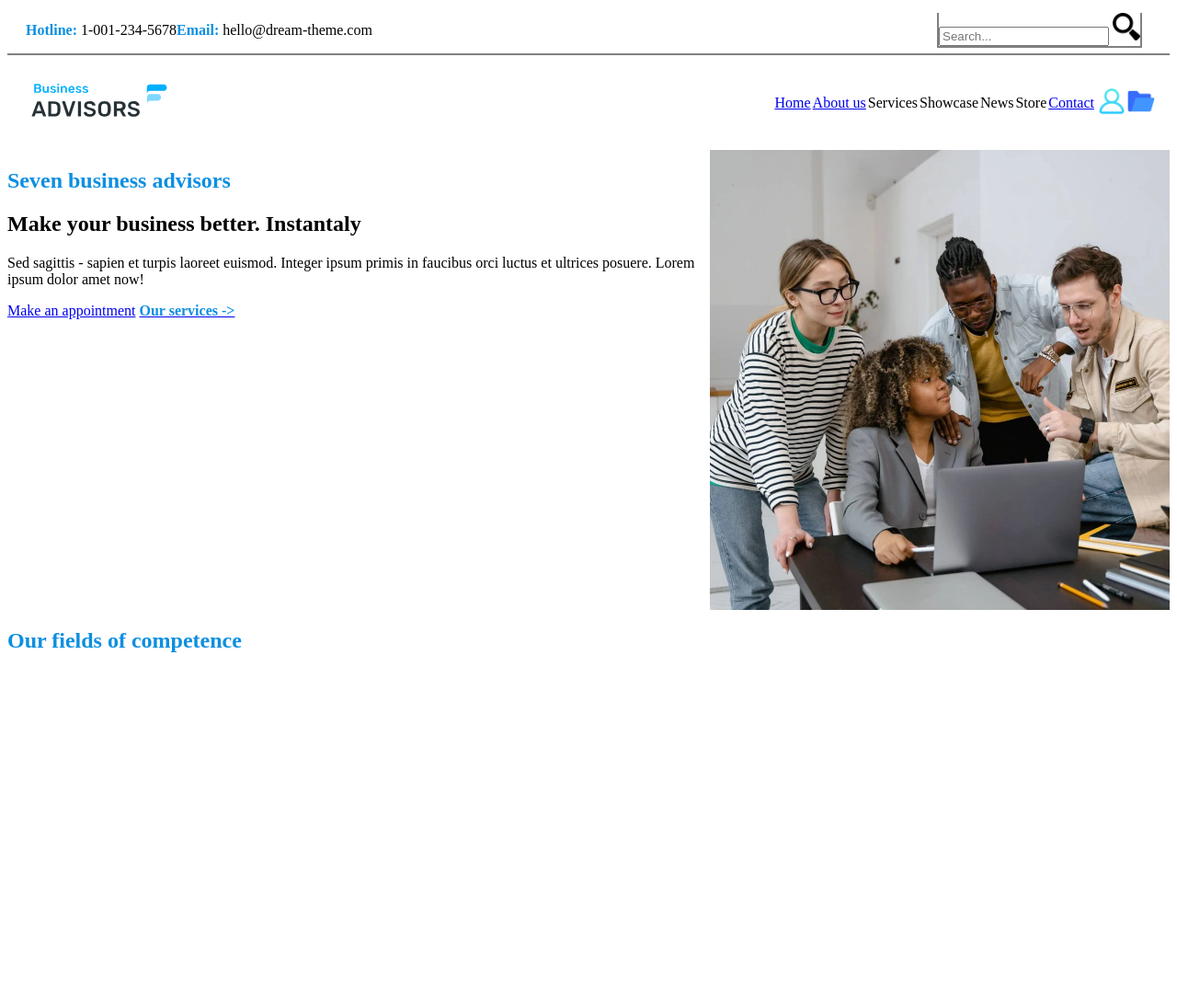
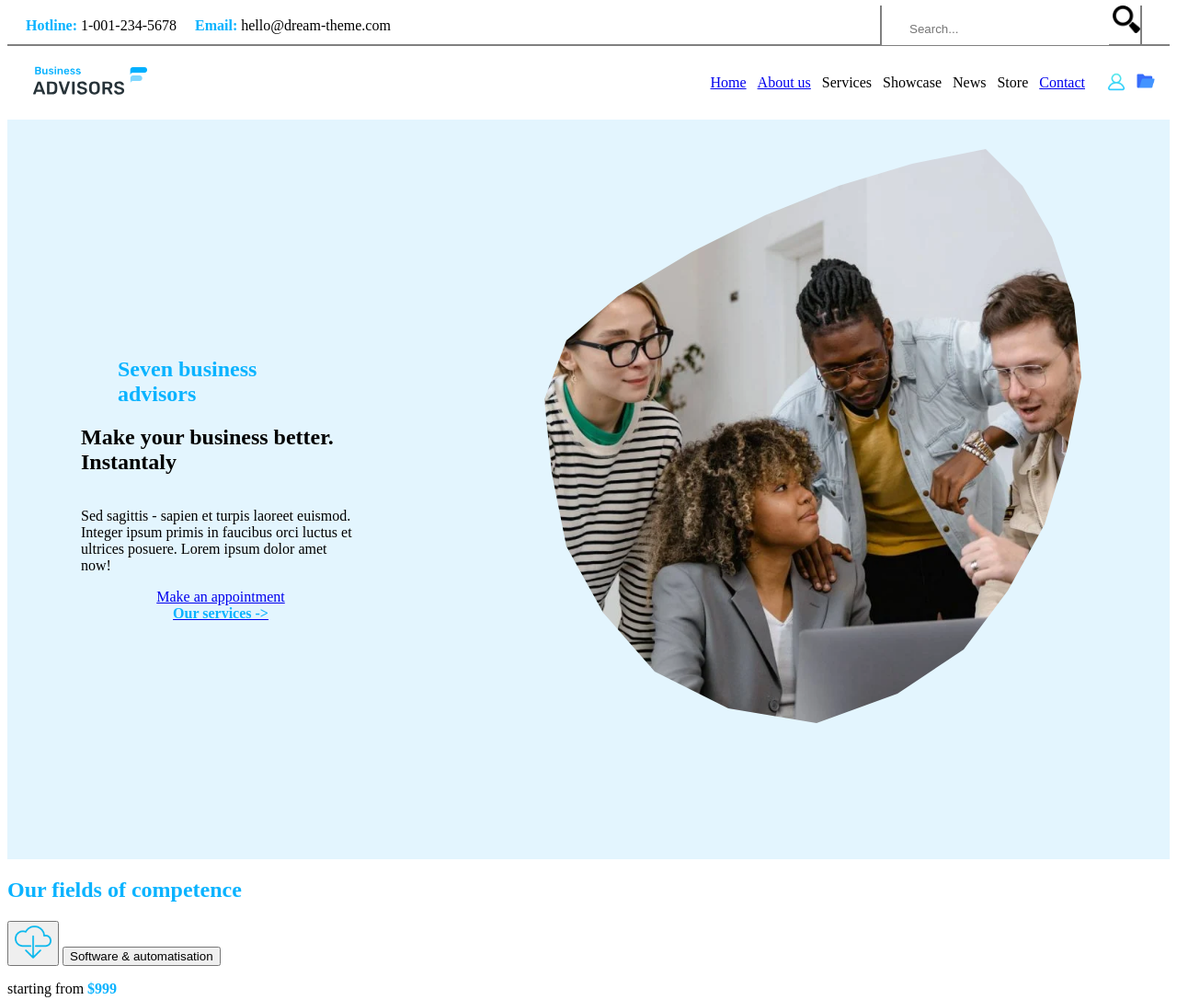
Before and after one commit to Alvarez-Dylan/primerParcial, a plain HTML site: page index.html in a window 1280 px wide. Shown: the top 1087 px of the page at 92% size. Before the commit the page ends 800 px from the top, so only its background shows below. Drawn offline with Linux system fonts and the light colour scheme.

Commit message:
section 1 y header fixeado

```diff
--- /dev/null
+++ b/header.css
@@ -0,0 +1,82 @@
+header{
+    width: 100%;
+    background-color: #ffffff;
+}
+
+.parrafos-header{
+    align-items: center;
+}
+header button {
+    padding: 10px;
+    background: none;
+    border: none;
+    padding: 0;
+    cursor: pointer;
+    outline: none;
+
+}
+
+.top-bar{
+    height: 40px;
+    width: auto;
+    display: flex;
+    flex-direction: row;
+    justify-content: space-between;
+    align-items: center;
+    border-bottom: 2px solid gray;
+}
+input{
+
+    height: 100%;
+    box-sizing: border-box;
+    padding-left: 30px;
+    padding-right: 40px;
+    padding-bottom: 10px;
+    width: auto;
+    border: none;
+    align-content: center;
+
+}
+.barraDeNavegacion-header{
+
+    align-items: center;
+    margin-right: 30px;
+    display: flex;
+    border-bottom: 1px solid gray;
+    border-left: 2px solid gray;
+    border-right: 2px solid gray;
+    position: relative;
+}
+
+header .main-header{
+    height: 80px;
+    display: flex;
+    gap: 10px 10px;
+    flex-direction: row;
+    justify-content: space-between;
+    margin-left: 25px;
+    margin-right: 25px;
+    align-items: center;
+
+}
+.parrafos-header{
+    display: flex;
+    gap: 20px 20px;
+    margin-left: 20px;
+
+
+}
+
+#barraDeNavegacion{
+    width: 100%;
+    display: flex;
+    gap: 10px;
+    }
+
+nav ul{
+    list-style: none;
+    display: flex;
+    flex-direction: row;
+    justify-content: space-around;
+    align-items: center;
+}
--- a/index.html
+++ b/index.html
@@ -5,6 +5,7 @@
     <meta name="viewport" content="width=device-width, initial-scale=1.0">
     <meta lang="es">
     <link rel="stylesheet" href="styles.css">
+    <link rel="stylesheet" href="header.css">
     <meta name="primerParcial" content="Maquetacion de una Landing Page para el Primer Parcial">
     <meta name="author" content="Dylan Darel Alvarez Pabon">
     <title>The7: Bussiness Advisors - Theme Demo Dylan</title>
@@ -22,12 +23,10 @@
                     <input type="search" name="q" placeholder="Search...">
                     <button><img src="imagenes/lupaNav.png" alt="Lupa de busqueda" width="30" height="30">
                 </form>
-
              </div>
-
         </div>
         <div class="main-header">
-        <button><img src="imagenes/logo.svg" alt="imagen del logo" width="150" height="100"></button>
+        <button><img src="imagenes/logo.svg" alt="imagen del logo" width="130" height="33,87"></button>
         <nav>
             <ul id="barraDeNavegacion">
                 <li><a href="#">Home</a></li>
@@ -37,28 +36,39 @@
                 <li>News</li>
                 <li>Store</li>
                 <li><a href="#">Contact</a></li>
-                <li></li><button><img src="imagenes/perfilNav.png" alt="" width="30" height="30"></button></li>
-                <li><button><img src="imagenes/carpetaNav.png" alt="" width="30" height="30"></button></li>
+                <li></li><button><img src="imagenes/perfilNav.png" alt="" width="20" height="20"></button></li>
+                <li><button><img src="imagenes/carpetaNav.png" alt="" width="20" height="20"></button></li>
             </ul>
         </nav>
             </div>
     </header>
     <main>
         <section id="primeraSection">
-            <div class="parrafos-section">
+            <div id="parrafos-section1">
                 <h1><b>Seven business advisors</b></h1>
+                <div></div>
                 <h2>Make your business better. Instantaly</h2>
                 <p>Sed sagittis - sapien et turpis laoreet euismod. Integer ipsum primis in faucibus orci luctus et ultrices posuere. Lorem ipsum dolor amet now!</p>
                 <a href="#">Make an appointment</a>
+
                 <a href="#"><b>Our services -></b></a>
             </div>
-            <img src="imagenes/reunionNegocios.webp" alt="Personas en una reunion de Negocios" width="500" height="500">
+            <div id="sec1imgs">
+            <img id="imagenSec1" src="imagenes/reunionNegocios.webp" alt="Personas en una reunion de Negocios" width="800" height="800">
+            <!--<img id="imgRelativeSec1" src="imagenes/section1posision1.svg" alt="" width="270" height="270">
+            <img id="imgRelativeSec2" src="imagenes/section1posision3.svg" alt="" width="270" height="270"> -->
+            </div>
 
         </section>
         <section id="segundaSection">
             <h2><b>Our fields of competence</b></h2>
             <div class="contenedor-flex-2da">
-                <div></div>
+                <div>
+                    <button><img src="imagenes/nube.png" alt="" width="40" height="40"></button>
+                    <button>Software & automatisation</button>
+                    <p>starting from <b>$999</b></p>
+                    <button>Learn more</button>
+                </div>
                 <div></div>
                 <div></div>
             </div>
@@ -66,6 +76,12 @@
 
         </section>
         <section id="terceraSection">
+            <img src="imagenes/equipoUnido.webp" alt="Grupo manos de personas poniendose de acuerdo" width="500" height="500">
+            <nav>
+                <h2>Let's figure out how we can improve your business!</h2>
+                <p>Sed sagittis – sapien et turpis laoreet euismod. Integer ipsum primis in faucibus orci luctus et ultrices posuere.</p>
+
+            </nav>
 
         </section>
         <section id="cuartaSection">
@@ -78,7 +94,7 @@
 
         </section>
         <footer>
-
+            Este es un footer
         </footer>
     </main>
 
--- a/styles.css
+++ b/styles.css
@@ -2,63 +2,76 @@ ul{
     margin: 0;
     padding: 10px;
 }
+h1{
+    margin:0;
+    padding: 0%;
+}
 
-header button {
-    background: none;
-    border: none;
-    padding: 0;
-    cursor: pointer;
-    outline: none;
+ b{
+    color: #0ab3ff;
+}
+#primeraSection{
+    width: auto;
+    height: 698,71;
+    display: flex;
+    background-color: #e3f5fe;
 
 }
+#imagenSec1{
+    clip-path: polygon(
+  75% 4%, 65% 6%, 55% 9%, 45% 13%, 35% 18%, 25% 24%, 18% 30%,
+  15% 38%, 16% 48%, 18% 58%, 23% 67%, 30% 75%, 40% 80%,
+  52% 82%, 63% 78%, 72% 72%, 78% 64%, 83% 55%, 86% 45%,
+  88% 35%, 87% 25%, 84% 16%, 80% 9%);
 
-header .top-bar{
+  align-items: center;
 
+}
+#parrafos-section1{
+    width: 40%;
+    align-items: center;
+    align-self: center;
+    padding: 30px 0px 30px 30px;
+    margin: 30px 0px 0px;
+}
+#sec1img{
+    width: 60%;
+    align-items: center;
+    align-self: center;
+}
+#parrafos-section1 {
     display: flex;
-    flex-direction: row;
-    justify-content: space-between;
-    align-items: center;
-    border-bottom: 2px solid gray;
+    flex-direction: column;
+    flex-wrap: wrap;
+    margin: 40px;
+    padding: 40px;
 }
-.barraDeNavegacion-header{
+#parrafos-section1 h1{
     margin-right: 30px;
-    display: flex;
-    border-bottom: 2PX solid gray;
-    border-left: 2px solid gray;
-    border-right: 2px solid gray;
+    padding-left: 40px;
+    align-self: start;
+    align-items: self-start;
 }
 
-header .main-header{
-    display: flex;
-    flex-direction: row;
-    justify-content: space-between;
-    margin-left: 25px;
-    margin-right: 25px;
-    align-items: center;
-
-}
-.parrafos-header{
-    display: flex;
-    margin-left: 20px;
 
 
-}
- b{
-    color: rgb(13, 143, 225);
+/*
+#sec1img{
+
+    position: absolute;
+    top: 0%;
+    left: 0%;
 }
 
-#barraDeNavegacion{
-    width: 100%;
-    }
-
-nav ul{
-    list-style: none;
-    display: flex;
-    flex-direction: row;
-    justify-content: space-around;
-    align-items: center;
-
+#imgRelativeSec1{
+    position: relative;
+    top: 0;
+    left: 0;
+    z-index: 1;
 }
-#primeraSection{
-    display: flex;
-}
+#imgRelativeSec2{
+    position: relative;
+    z-index: 3;
+    left: 0%;
+    bottom: 0%;
+}*/
```
Also changed, not shown: imagenes/equipoUnido.webp (renamed from imagenes/ba-008-pdvg3ehhry45cq1geflqiszexhj22c25wu9n9ckzkg.webp), imagenes/nube.png (added), imagenes/section1posision1.svg (added), imagenes/section1posision3.svg (added).
